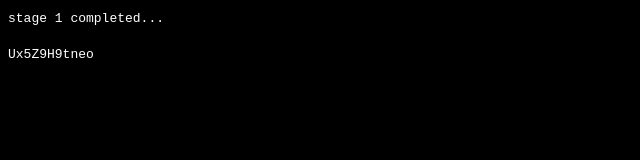
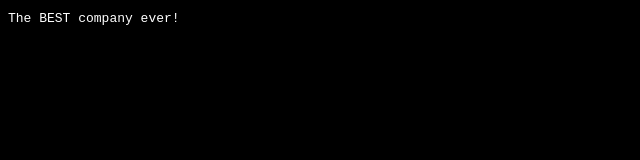
Before and after one commit to notevil-corp/notevil-corp.github.io, a plain HTML site: page index.html in a window 1280 px wide. Shown: the whole page, without its empty margins (0-640 px from the left). Drawn offline with Linux system fonts and the light colour scheme.

Commit message:
Update index.html

```diff
--- a/index.html
+++ b/index.html
@@ -12,7 +12,6 @@
     </style>
   </head>
   <body>
-    <code>stage 1 completed...</code><br><br>
-    <code>Ux5Z9H9tneo</code>
+    <code>The BEST company ever!</code><br><br>
   </body>
 </html>
```
